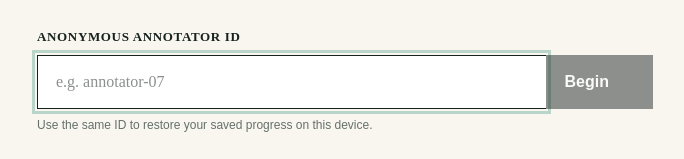
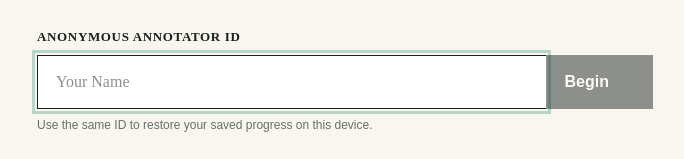
Before and after one commit to KXXH/sketch-intent-human-labeling, a React (Vite) app: page / in a window 1280 px wide. Shown: the part 364-523 px from the top of the page, without its empty margins (295-979 px from the left). Built offline with nearby package versions, Linux system fonts and the light colour scheme; some icons are missing.

Commit message:
chore: clarify annotator name placeholder

```diff
--- a/src/components/StartScreen.tsx
+++ b/src/components/StartScreen.tsx
@@ -34,7 +34,7 @@ export function StartScreen({ error, onStart, onImport }: StartScreenProps) {
               autoComplete="off"
               spellCheck={false}
               maxLength={60}
-              placeholder="e.g. annotator-07"
+              placeholder="Your Name"
               autoFocus
             />
             <button className="button button-primary" type="submit" disabled={!annotatorId.trim()}>
```
